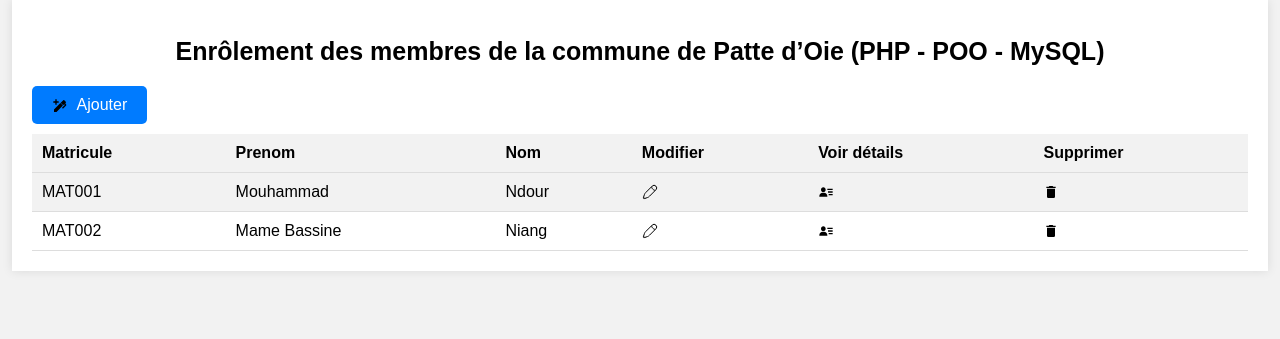
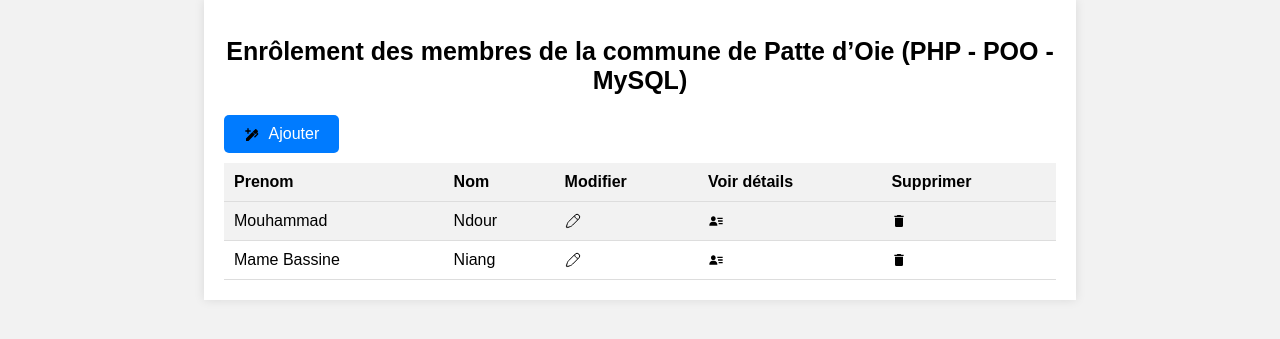
Before and after one commit to ndourmouhammad/Enr-lement-des-membres-de-la-commune, a PHP site: page / in a window 1280 px wide. Shown: the top 339 px of the page. Run offline with PHP 8.4, Linux system fonts and the light colour scheme; data comes from the database, SQL or seed files in the repository.

Commit message:
Une petite stylisation de la page index.php

```diff
--- a/index.php
+++ b/index.php
@@ -24,7 +24,7 @@ require_once("config.php");
 
         <table>
             <tr matricule="items">
-                <th>Matricule</th>
+
                 <th>Prenom</th>
                 <th>Nom</th>
                 <th>Modifier</th>
@@ -37,7 +37,7 @@ require_once("config.php");
             foreach ($results as $result) {
             ?>
                 <tr>
-                    <td><?= $result['matricule'] ?></td>
+
                     <td><?= $result['prenom'] ?></td>
                     <td><?= $result['nom'] ?></td>
 
--- a/style.css
+++ b/style.css
@@ -8,7 +8,7 @@ body {
 }
 
 .container {
-  width: 95%;
+  width: 65%;
   margin: 0 auto;
   padding: 20px;
   background-color: #fff;
```
